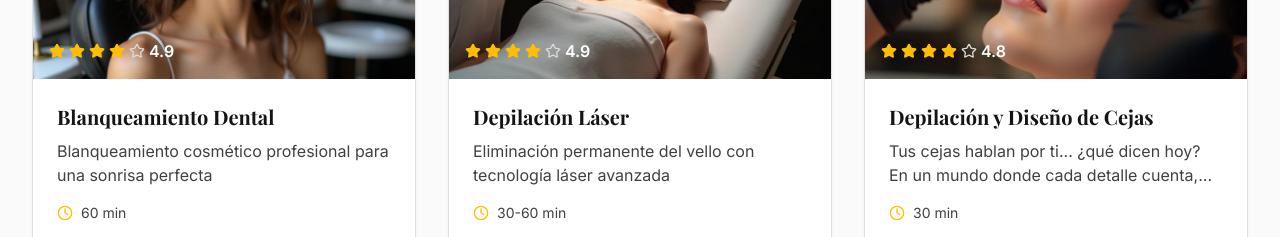
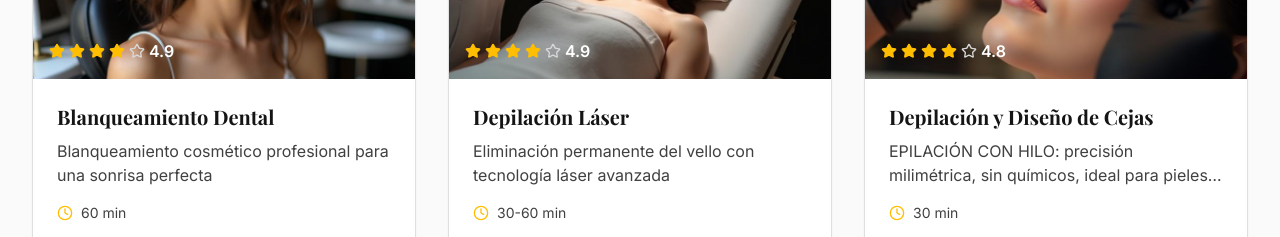
Before and after one commit to bertola40-star/astral-beauty-bookings, a React (Vite) app: page / in a window 1280 px wide. Shown: the part 1940-2177 px from the top of the page. Built offline with nearby package versions, Linux system fonts and the light colour scheme.

Commit message:
Update eyebrow services description

```diff
--- a/src/components/Services.tsx
+++ b/src/components/Services.tsx
@@ -265,7 +265,7 @@ const services: Service[] = [
     id: 'eyebrow-design',
     name: 'Depilación y Diseño de Cejas',
     image: eyebrowDesignImg,
-    description: 'Tus cejas hablan por ti... ¿qué dicen hoy? En un mundo donde cada detalle cuenta, tus cejas son la firma de tu mirada. Y no importa si eres hombre o mujer: unas cejas bien cuidadas marcan la diferencia entre lo común y lo inolvidable. EPILACIÓN CON HILO: precisión milimétrica, sin químicos, ideal para pieles exigentes. CERA PREMIUM: rápida, duradera y perfecta para quienes quieren resultados impecables en segundos. PINZAS DE DISEÑO: el arte de la perfección en cada detalle. Porque la elegancia no tiene género ni edad, atrévete a regalarte una mirada más limpia, fresca y poderosa. Tus cejas no son solo un complemento; son tu poder silencioso. Listo para descubrir cómo un simple gesto puede transformar tu rostro.',
+    description: 'EPILACIÓN CON HILO: precisión milimétrica, sin químicos, ideal para pieles exigentes. CERA PREMIUM: rápida, duradera y perfecta para quienes quieren resultados impecables en segundos. PINZAS DE DISEÑO: el arte de la perfección en cada detalle. Porque la elegancia no tiene género ni edad, atrévete a regalarte una mirada más limpia, fresca y poderosa. Tus cejas no son solo un complemento; son tu poder silencioso. Listo para descubrir cómo un simple gesto puede transformar tu rostro.',
     price: 'Desde $25',
     duration: '30 min',
     requiresDeposit: true,
```
